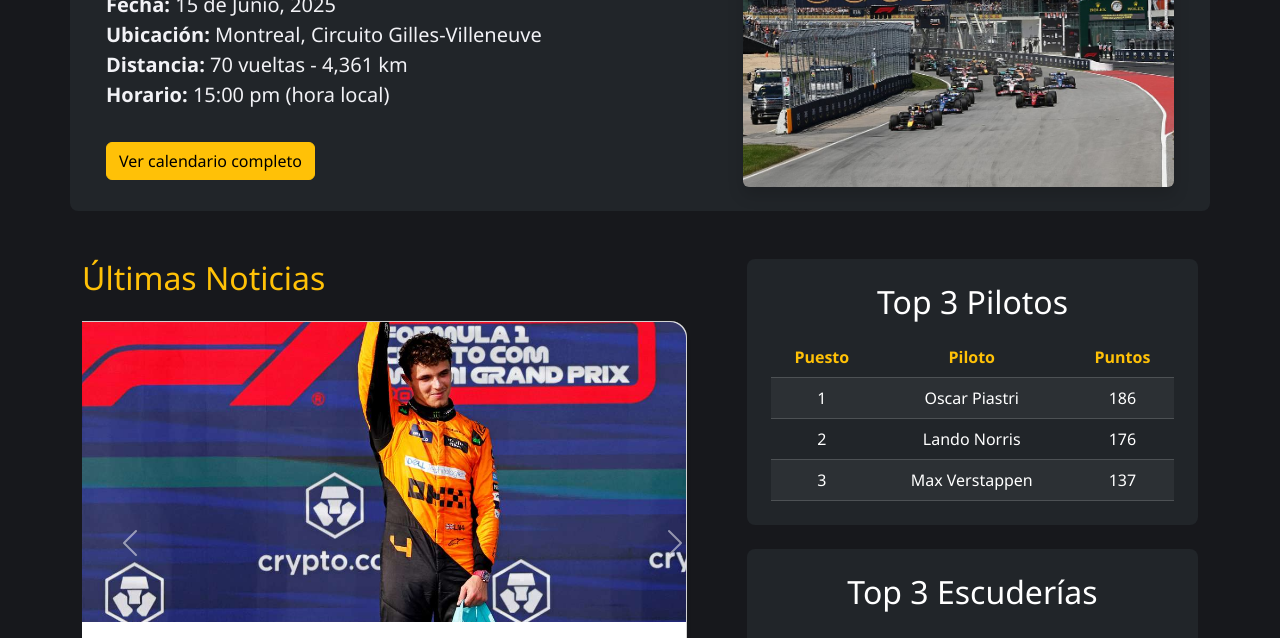
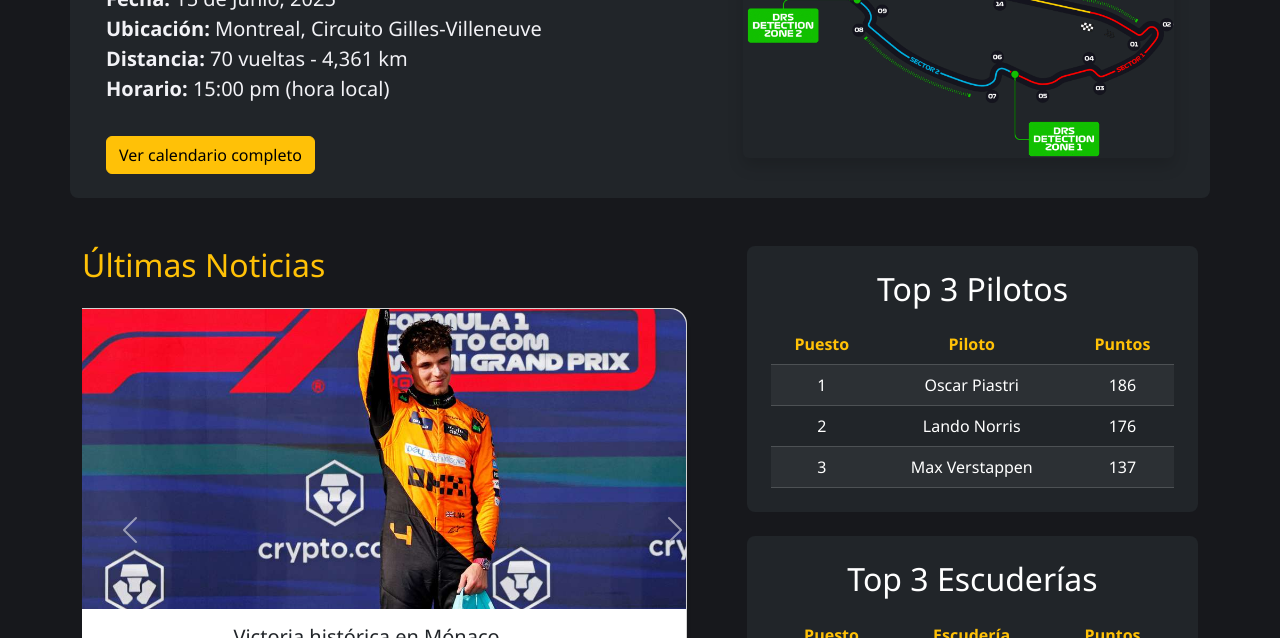
Before and after one commit to AxelDep/ProyectoFinal, a plain HTML site: page index.html in a window 1280 px wide. Shown: the part 462-1100 px from the top of the page. Drawn offline with nearby package versions, Linux system fonts and the light colour scheme.

Commit message:
Correcion errores

```diff
--- a/index.html
+++ b/index.html
@@ -61,7 +61,7 @@
                 </div>
 
                 <div class="col-12 col-md-5 order-1 order-md-1">
-                    <img src="img/canadaGP.jpg" alt="Circuito de Canada" class="img-fluid rounded shadow">
+                    <img src="img/circuitoCanada.png" alt="Circuito de Canada" class="img-fluid rounded shadow">
                 </div>
         </div>
     </section>
```
Also changed, not shown: pages/noticias.html (+1 -1 lines).
